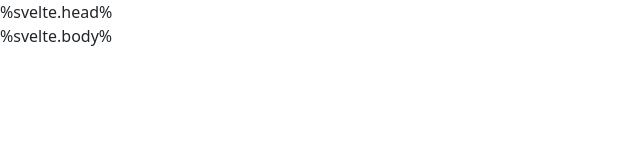
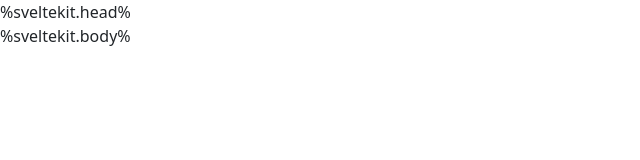
Before and after one commit to moleza/sveltekitbase, a website: page src/app.html in a window 1280 px wide. Shown: the full height of the page, 0-640 px from the left. Drawn offline with Linux system fonts and the light colour scheme.

Commit message:
Sveletkit Changes

```diff
--- a/src/app.html
+++ b/src/app.html
@@ -10,13 +10,13 @@
 		<link rel="icon" href="/favicon-192x192.png" sizes="192x192" type="image/png">
 		<link rel="manifest" href="/manifest.json">
 		<meta name="theme-color" content="#5DD5DD">
-		%svelte.head%
+		%sveltekit.head%
 		<link href="/css/bootstrap-513.min.css" rel="stylesheet">
 		<link rel="stylesheet" href="/css/bootstrap-icons-181.css">
 		<!-- <link href="/main.css" rel="stylesheet"> -->
 	</head>
 	<body>
-		<div>%svelte.body%</div>
+		<div>%sveltekit.body%</div>
 		<script src="/js/bootstrap-513.bundle.min.js"></script>
 	</body>
 </html>
```
Also changed, not shown: 1 other file.
